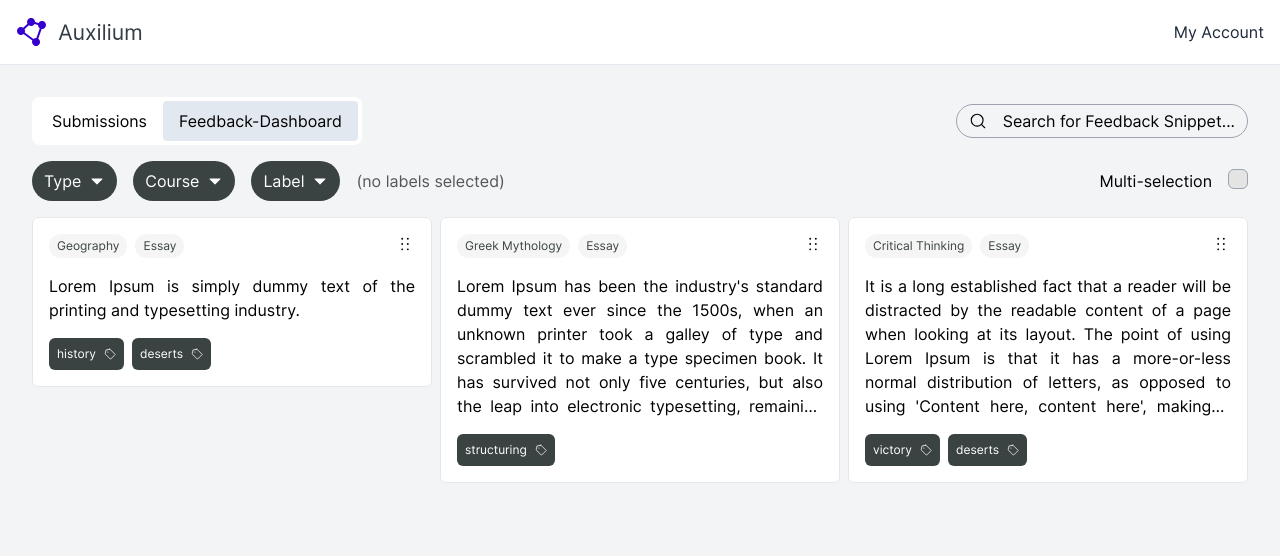
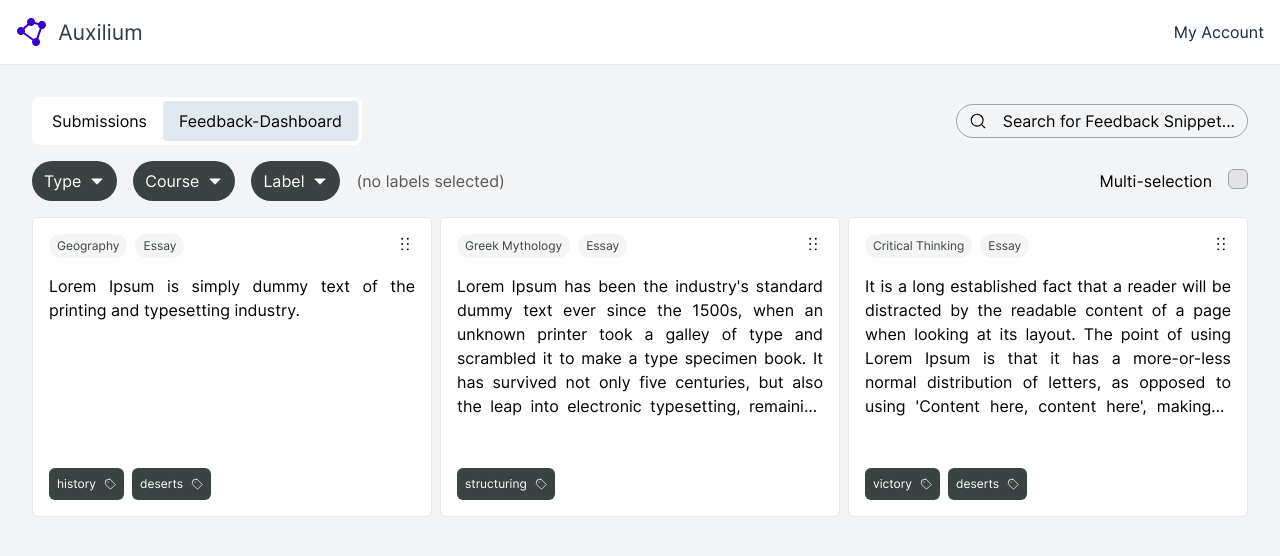
Before and after one commit to NilsHellwig/FeedbackPool-Prototyping, a React (Create React App) app in the folder prototype3/: page /feedback-dashboard in a window 1280 px wide. Shown: the top 556 px of the page. Built offline with nearby package versions, Linux system fonts and the light colour scheme.

Commit message:
justify text top

```diff
--- a/prototype3/src/components/DragabbleFeedbackSnippet.tsx
+++ b/prototype3/src/components/DragabbleFeedbackSnippet.tsx
@@ -15,10 +15,11 @@ export const DraggableFeedbackSnippet: React.FC<
   return (
     <div>
       <div
-        className="flex flex-col justify-between p-4 gap-4 border bg-white rounded-md w-[400px] draggable-pointer-cursor "
+        className="flex flex-col justify-between p-4 gap-4 border bg-white rounded-md w-[400px] h-[300px] cursor-pointer"
         onClick={() => {
           setPopupIsOpened(true);
         }}>
+        <div className="flex flex-col gap-4">
           <div className="flex flex-row justify-between">
             <div className="flex flex-row gap-2 items-center">
               {metaDataList.map((meta, idx) => {
@@ -36,6 +37,8 @@ export const DraggableFeedbackSnippet: React.FC<
             </div>
           </div>
           <p className="text-justify line-clamp-6">{extractedText}</p>
+        </div>
+
         <div>
           <div className="flex flex-row gap-2">
             {labels.map((label, idx) => {
--- a/prototype3/src/index.css
+++ b/prototype3/src/index.css
@@ -2,9 +2,6 @@
 @tailwind components;
 @tailwind utilities;
 
-.draggable-pointer-cursor  {
-  cursor: pointer;
-}
 
 @font-face {
   font-family: "Inter";
```
Lines whose indentation alone changed are shown as unchanged.
